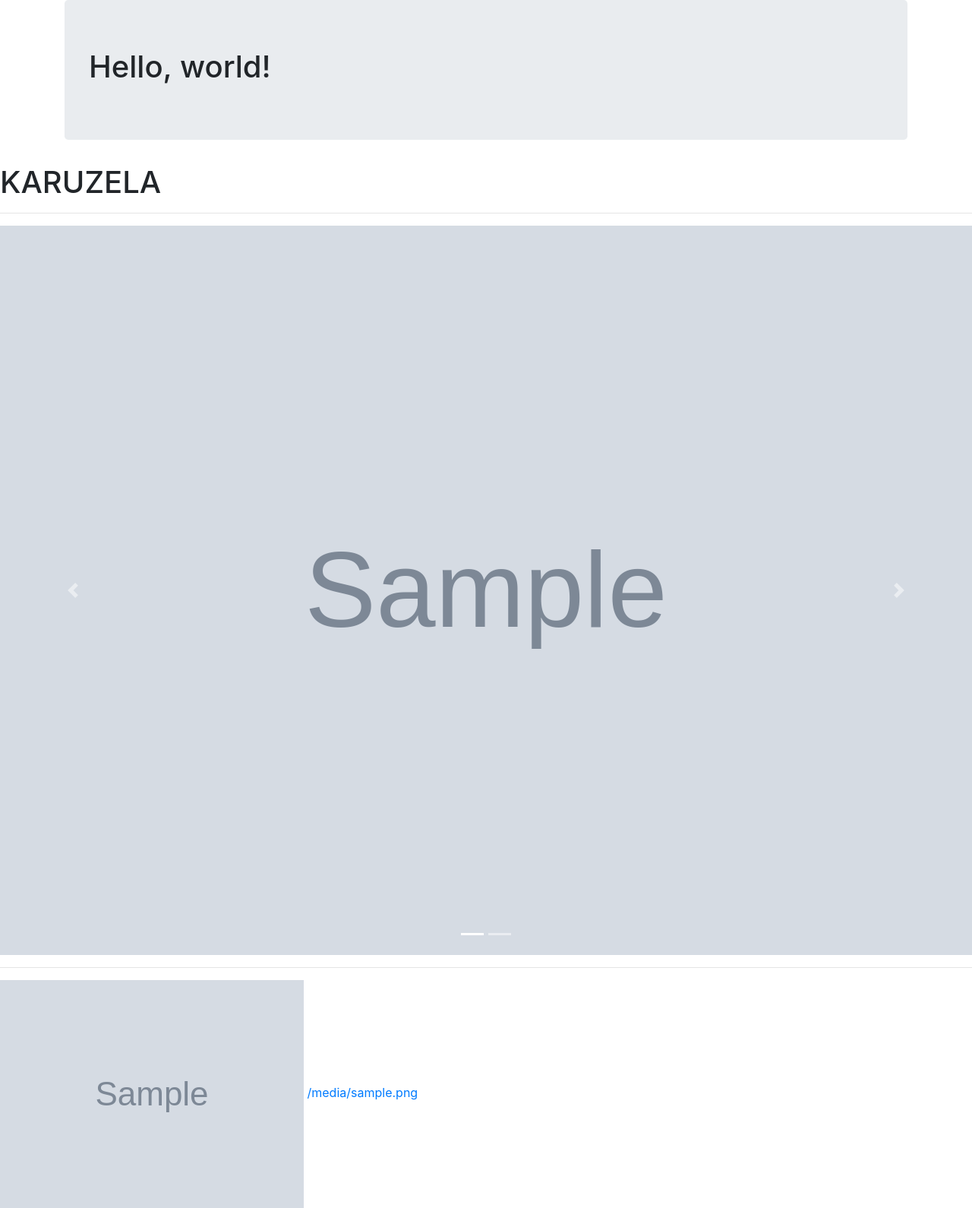
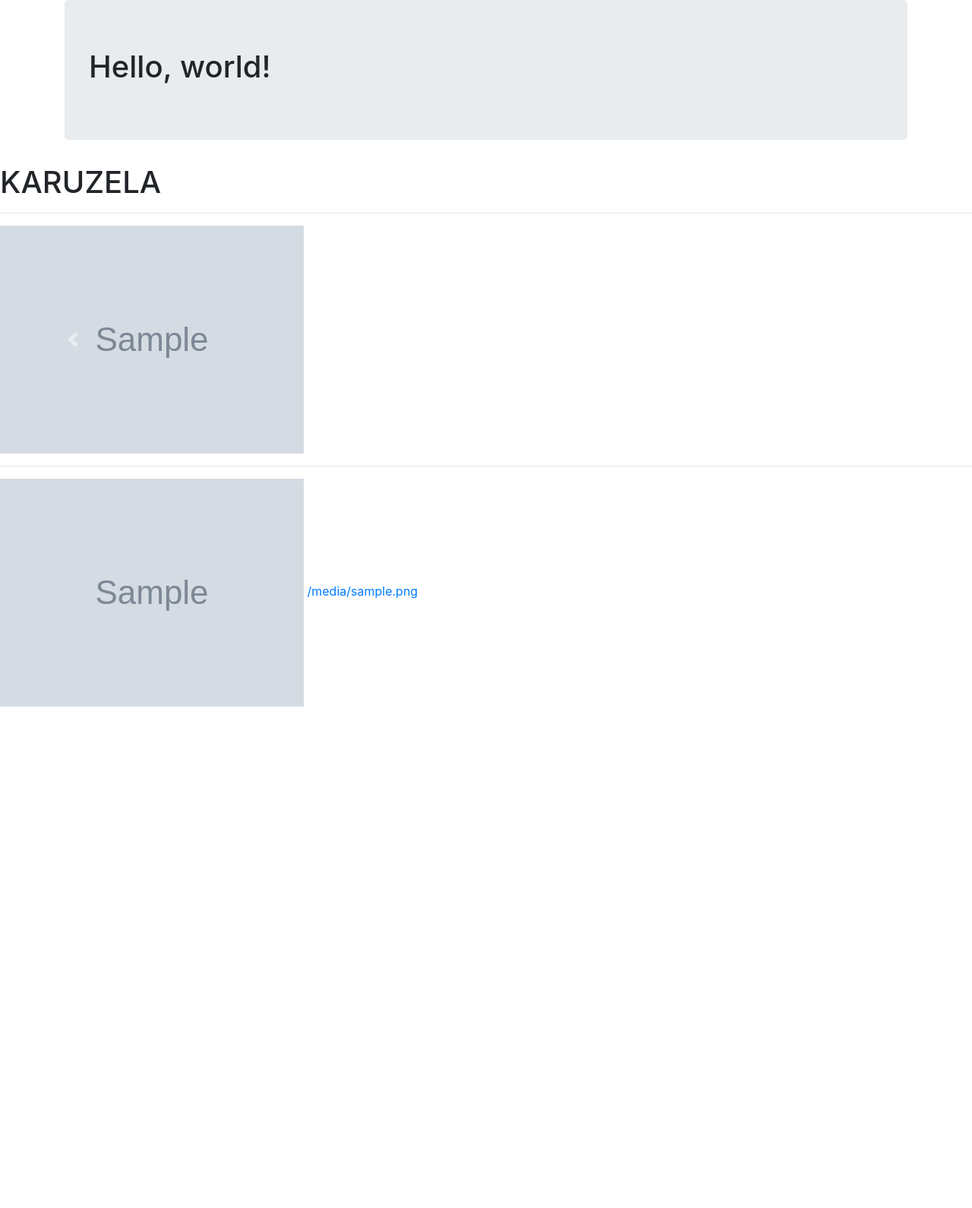
Before and after one commit to PopeFrancisI/artist_portfolio, a Django app: template templates/index.html in a window 1280 px wide. Shown: the whole page at 76% size. After the commit the page ends 930 px from the top, so only its background shows below. Run offline with Django 3.2, Linux system fonts and the light colour scheme; the template is opened without the code that fills it: most values are stand-ins (such as "Sample title", 1, 10 or a date in 2020); grey boxes marked "Sample" are stand-in pictures; some libraries are stand-ins or nearby versions.

Commit message:
added style css file

```diff
--- a/templates/base.html
+++ b/templates/base.html
@@ -6,6 +6,7 @@
     <title>PAGE TITLE</title>
 
     <link rel="stylesheet" href="https://maxcdn.bootstrapcdn.com/bootstrap/4.5.2/css/bootstrap.min.css">
+    <link rel="stylesheet" href="{% static 'css/style.css' %}">
     <script src="https://ajax.googleapis.com/ajax/libs/jquery/3.5.1/jquery.min.js"></script>
     <script src="https://cdnjs.cloudflare.com/ajax/libs/popper.js/1.16.0/umd/popper.min.js"></script>
     <script src="https://maxcdn.bootstrapcdn.com/bootstrap/4.5.2/js/bootstrap.min.js"></script>
--- a/templates/index.html
+++ b/templates/index.html
@@ -1,13 +1,6 @@
 {% extends 'base.html' %}
 
 {% block content %}
-    <style>
-    /* Make the image fully responsive */
-    .carousel-inner img {
-    width: 100%;
-    height: 100%;
-    }
-    </style>
     <h1>KARUZELA</h1>
     <hr>
     <div id="myCarousel" class="carousel slide" data-ride="carousel">
```
